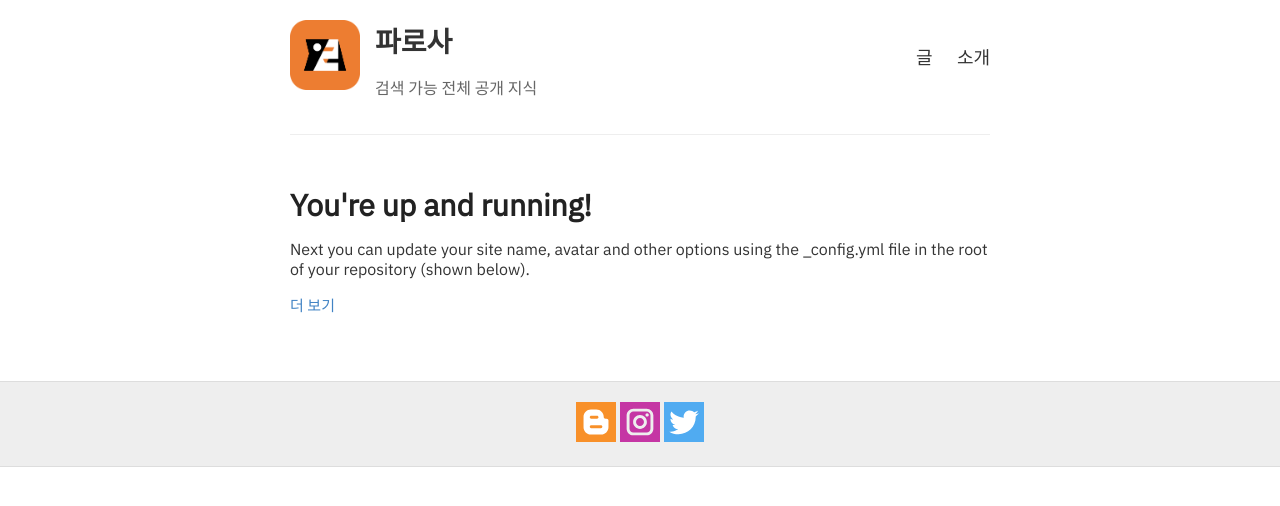
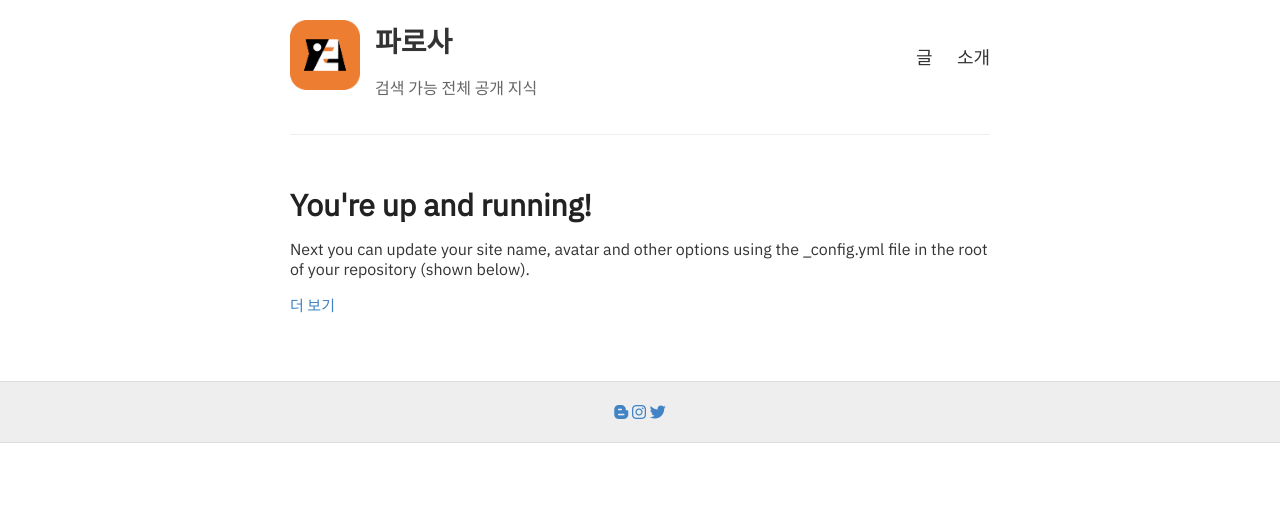
Before and after one commit to parosaone/blog, a Jekyll site: the page built from index.html, in a window 1280 px wide. Shown: the top 506 px of the page. Built offline with Jekyll 4.4.1, drawn with Linux system fonts in a browser that asks for light colours; nearby versions of some CDN libraries.

Commit message:
Enable Fontawesome

```diff
--- a/_includes/svg-icons.html
+++ b/_includes/svg-icons.html
@@ -1,3 +1,3 @@
-{% if site.footer-links.naverblog %}<a href="https://blog.naver.com/{{ site.footer-links.naverblog }}"><i class="svg-icon naverblog"></i></a>{% endif %}
-{% if site.footer-links.instagram %}<a href="https://instagram.com/{{ site.footer-links.instagram }}"><i class="svg-icon instagram"></i></a>{% endif %}
-{% if site.footer-links.twitter %}<a href="https://www.twitter.com/{{ site.footer-links.twitter }}"><i class="svg-icon twitter"></i></a>{% endif %}
+{% if site.footer-links.naverblog %}<a href="https://blog.naver.com/{{ site.footer-links.naverblog }}"><i class="fab fa-blogger-b"></i></a>{% endif %}
+{% if site.footer-links.instagram %}<a href="https://instagram.com/{{ site.footer-links.instagram }}"><i class="fab fa-instagram"></i></a>{% endif %}
+{% if site.footer-links.twitter %}<a href="https://www.twitter.com/{{ site.footer-links.twitter }}"><i class="fab fa-twitter"></i></a>{% endif %}
--- a/_layouts/default.html
+++ b/_layouts/default.html
@@ -18,6 +18,8 @@
   <link rel="stylesheet" type="text/css" href="{{ site.baseurl }}/style.css" />
   <link rel="alternate" type="application/rss+xml" title="{{ site.name }} - {{ site.description }}"
     href="{{ site.baseurl }}/feed.xml" />
+
+  <script src="https://kit.fontawesome.com/bdb91bcaa6.js" crossorigin="anonymous"></script>
 
   <!-- Created with Jekyll Now - http://github.com/barryclark/jekyll-now -->
 </head>
--- a/_sass/_svg-icons.scss
+++ b/_sass/_svg-icons.scss
@@ -1,9 +1,3 @@
 .svg-icon {
-  width: 40px;
-  height: 40px;
-  display: inline-block;
 
-  &.naverblog     { background-image: url("/assets/logo/blogger.svg"); }
-  &.instagram     { background-image: url("/assets/logo/instagram.svg"); }
-  &.twitter       { background-image: url("/assets/logo/twitter.svg"); }
 }
```
